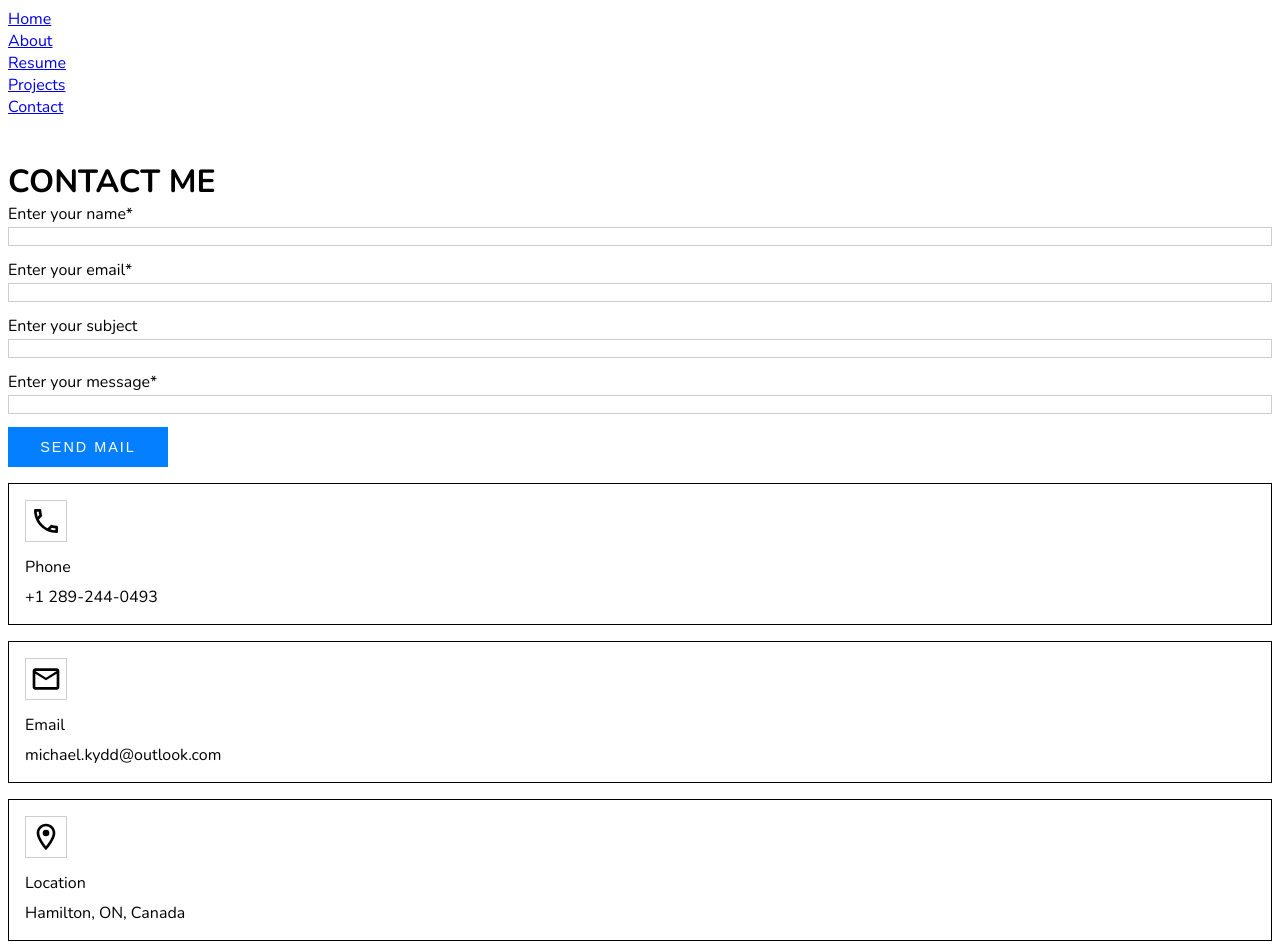
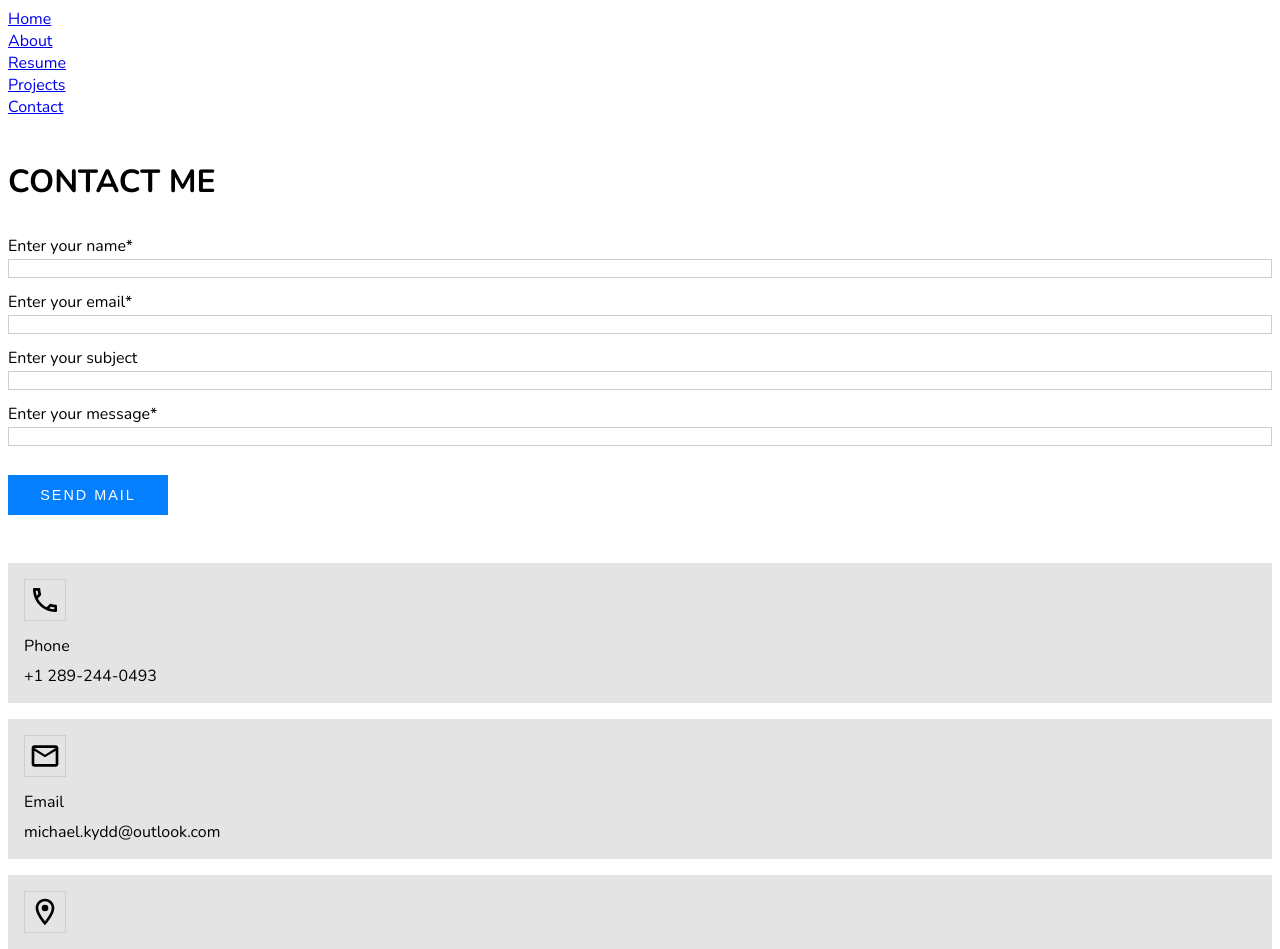
Before and after one commit to mkydd/react-portfolio, a React (Create React App) app: page /contact in a window 1280 px wide. Shown: the top 949 px of the page. Built offline with nearby package versions, Linux system fonts and the light colour scheme.

Commit message:
style Contact page: adjust margins

```diff
--- a/src/components/ContactInfo.js
+++ b/src/components/ContactInfo.js
@@ -6,7 +6,7 @@ import LocationOnOutlinedIcon from '@mui/icons-material/LocationOnOutlined';
 function ContactInfo() {
   return (
     <div className='contact-info'>
-      <div className="contact-info-card" style={{border: '1px solid black'}}>
+      <div className="contact-info-card">
         <LocalPhoneOutlinedIcon
           style={{
             border: '1px solid #cbced8',
@@ -15,7 +15,7 @@ function ContactInfo() {
         <p className="contact-type">Phone</p>
         <p className="contact-info">+1 289-244-0493</p>
       </div>
-      <div className="contact-info-card" style={{border: '1px solid black'}}>
+      <div className="contact-info-card">
         <EmailOutlinedIcon
           style={{
             border: '1px solid #cbced8',
@@ -24,7 +24,7 @@ function ContactInfo() {
         <p className="contact-type">Email</p>
         <p className="contact-info">michael.kydd@outlook.com</p>
       </div>
-      <div className="contact-info-card" style={{border: '1px solid black'}}>
+      <div className="contact-info-card">
         <LocationOnOutlinedIcon
           style={{
             border: '1px solid #cbced8',
--- a/src/styles/styles.css
+++ b/src/styles/styles.css
@@ -210,6 +210,10 @@ body {
     margin: 10rem 8px 8px 8px;
 }
 
+.contact-form {
+    margin-top: 2rem;
+}
+
 .form {
     display: flex;
     flex-wrap: wrap;
@@ -237,11 +241,14 @@ body {
     letter-spacing: 2px;
     font-size: 0.9rem;
     text-transform: uppercase;
+    margin-top: 1rem;
+    margin-bottom: 2rem;
 }
 
 .contact-info-card {
     padding: 1rem;
     margin-block: 1rem;
+    background-color: #e4e4e4;
 }
 .contact-type {
     margin-block: 0.5rem;
```
